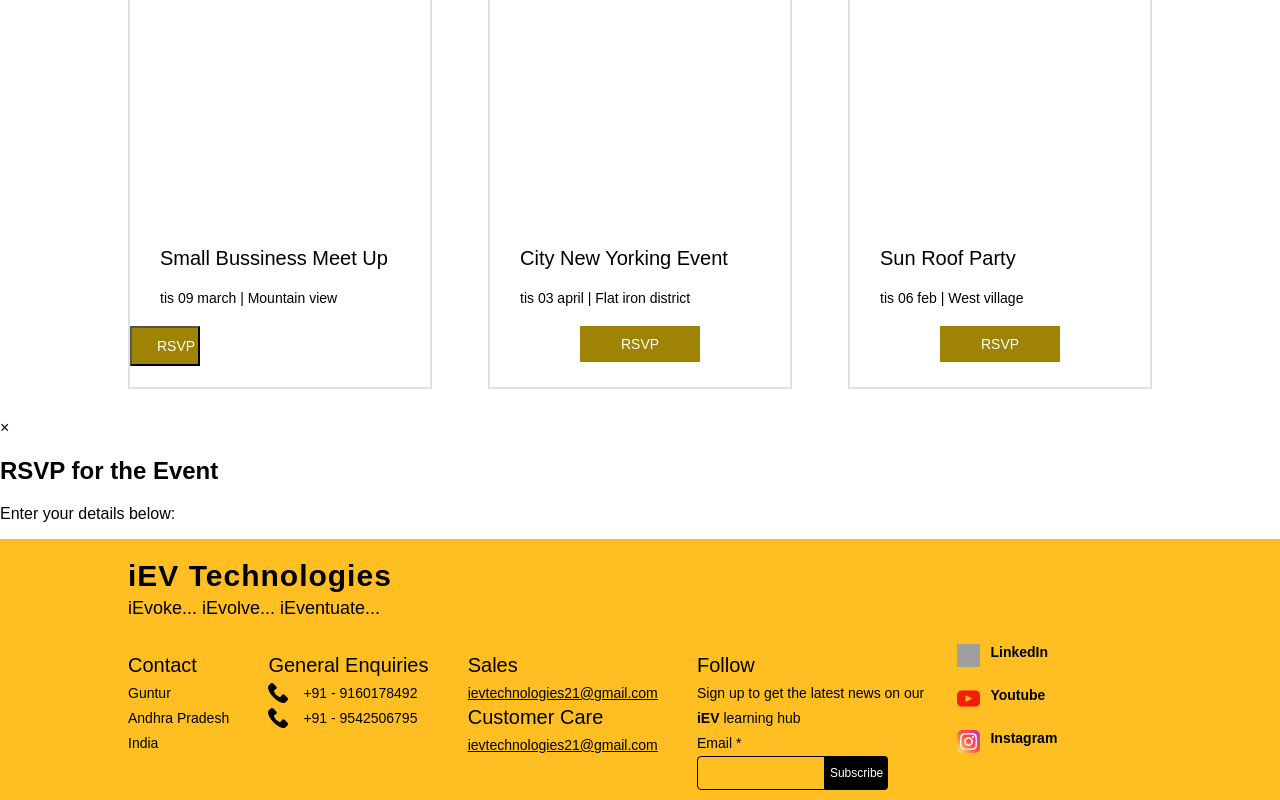
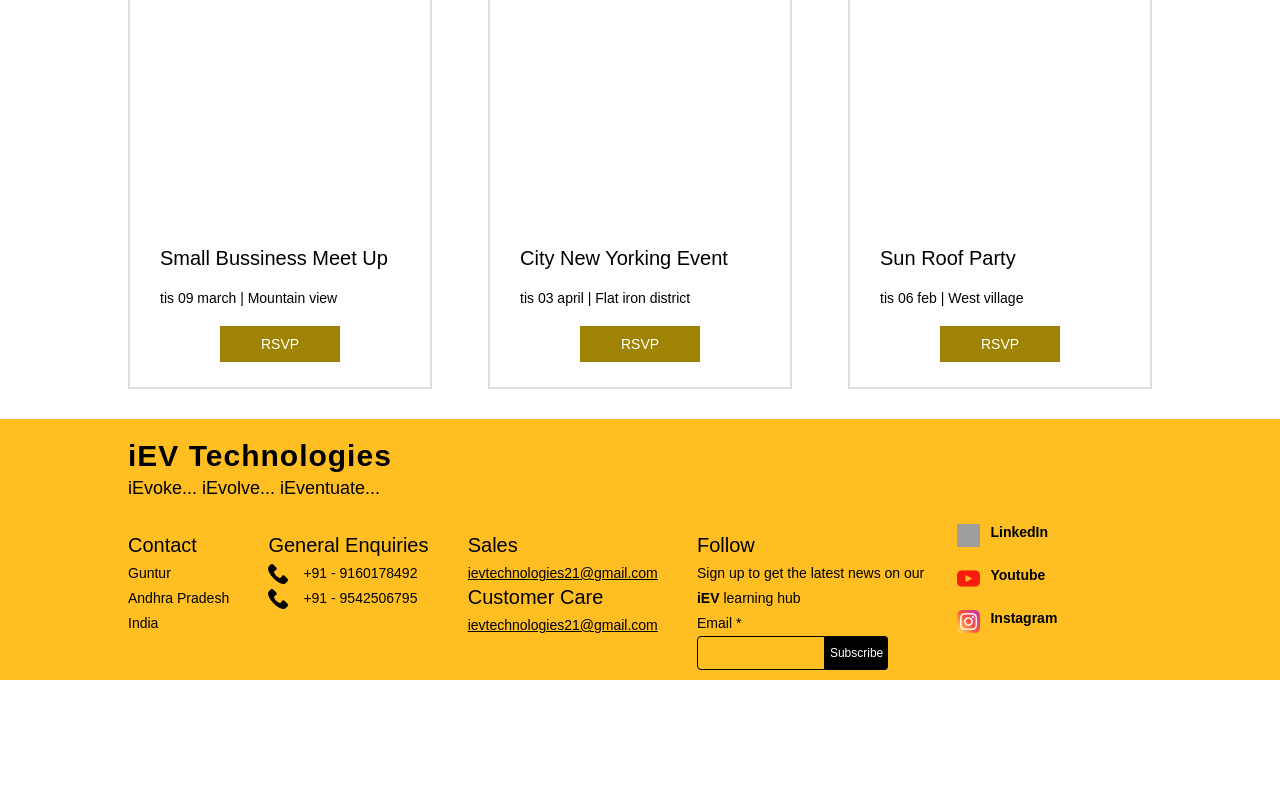
Before and after one commit to iev21/iev-frontend, an Angular app: page / in a window 1280 px wide. Shown: the part 2453-3253 px from the top of the page. After the commit the page ends 3133 px from the top, so only its background shows below. Built offline with nearby package versions, Linux system fonts and the light colour scheme; grey boxes are pictures that could not be loaded.

Commit message:
Update events.component.html

```diff
--- a/src/app/events/events.component.html
+++ b/src/app/events/events.component.html
@@ -4,8 +4,7 @@
         <div class="events__container__flex">
             <div class="events__container__flex__heading">Small Bussiness Meet Up</div>
             <div class="events__container__flex__subheading">tis 09 march | Mountain view </div>
-            <!-- <div class="button">RSVP</div> -->
-            <button class="button" onclick="openPopup()">RSVP</button>
+            <div class="button">RSVP</div>
         </div>
         <div class="events__container__flex">
             <div class="events__container__flex__heading">City New Yorking Event</div>
@@ -19,12 +18,3 @@
         </div>
     </div>
 </div>
-
-<div id="popup" class="popup">
-    <div class="popup-content">
-        <span class="close" onclick="closePopup()">&times;</span>
-        <h2>RSVP for the Event</h2>
-        <p>Enter your details below:</p>
-        <!-- Form for submitting details -->
-    </div>
-</div>
```
